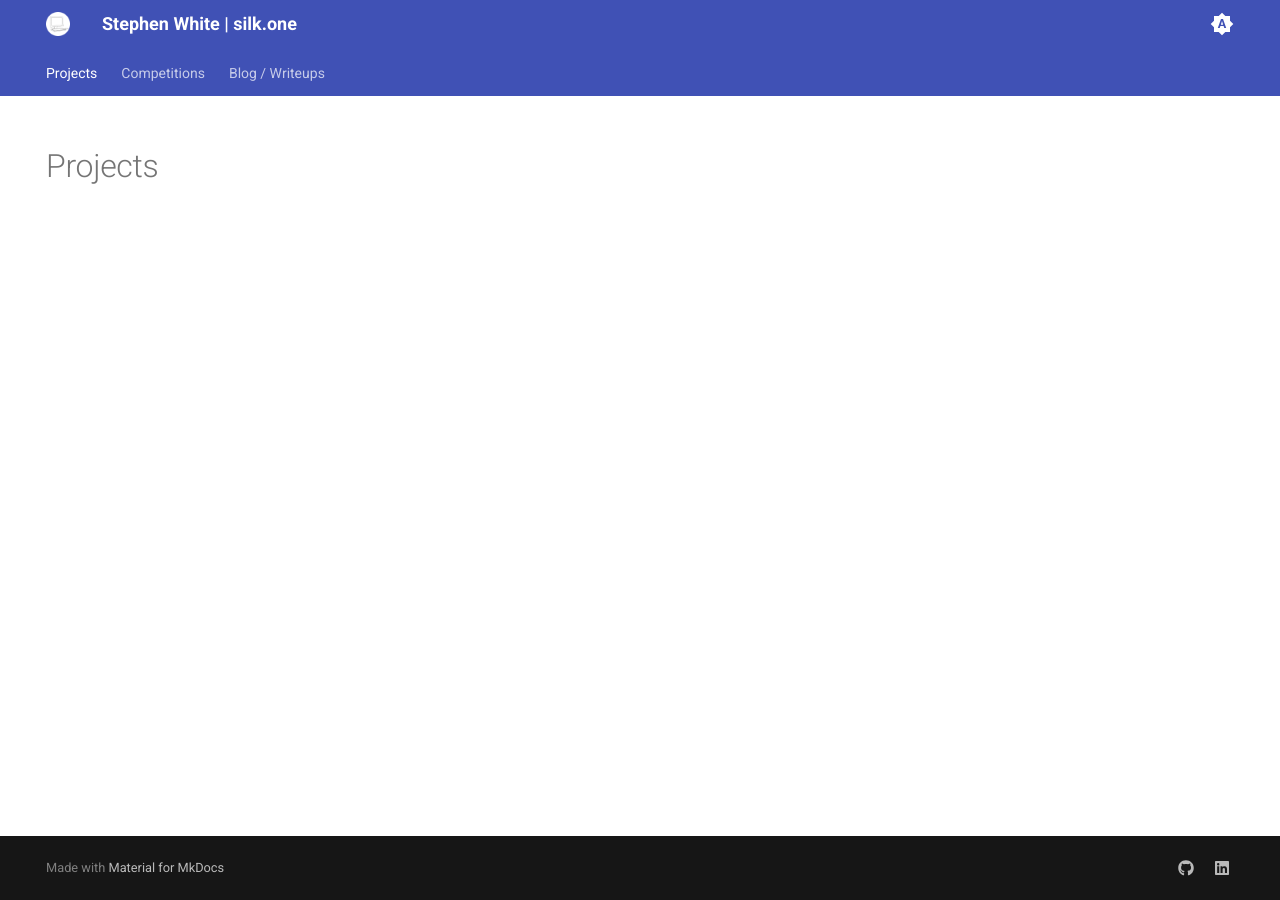
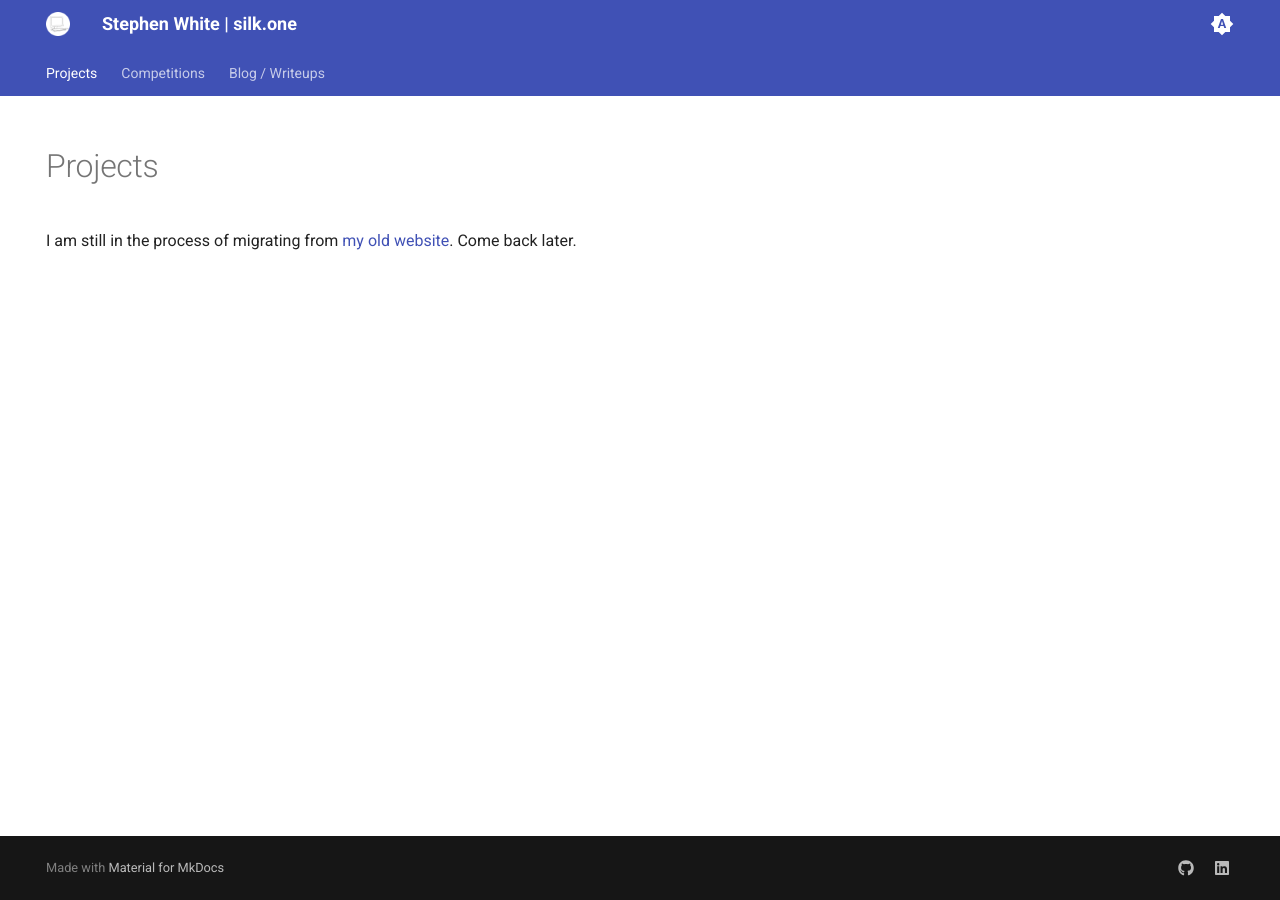
Before and after one commit to iamsilk/silk.one, an MkDocs documentation site: the page built from docs/projects.md, in a window 1280 px wide. Built offline with MkDocs 1.6.1 and Material for MkDocs 9.7.7, drawn with Linux system fonts in a browser that asks for light colours.

Commit message:
Add temporary projects mention

```diff
--- a/docs/projects.md
+++ b/docs/projects.md
@@ -5,3 +5,5 @@ hide:
 ---
 
 # Projects
+
+I am still in the process of migrating from [my old website](https://silk.one/). Come back later.
```
